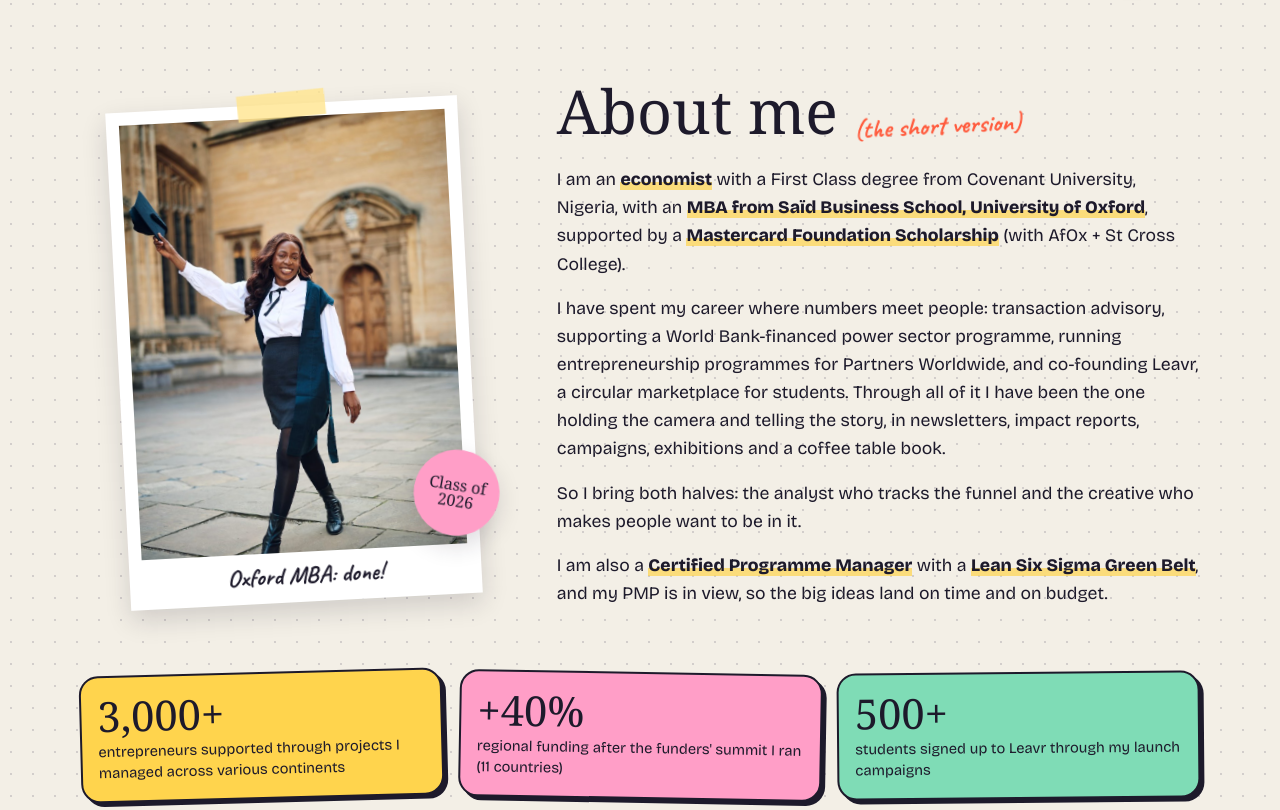
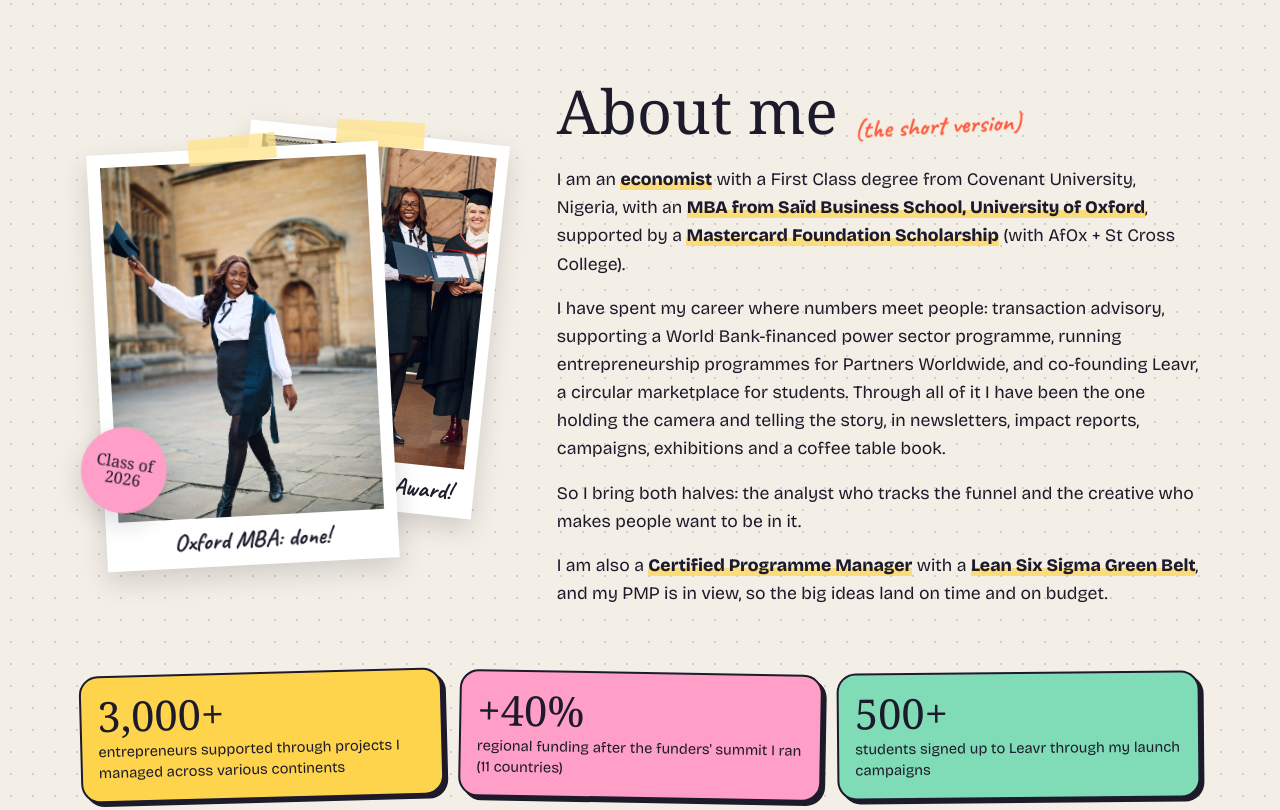
Before and after one commit to nadiahhassan/nadia-portfolio, a plain HTML site: page index.html in a window 1280 px wide. Shown: the part 645-1455 px from the top of the page. Drawn offline with nearby package versions, Linux system fonts and the light colour scheme; a web font is replaced by a local one.

Commit message:
Add Dean's Commendation Award photo behind the graduation photo in About me
Co-Authored-By: Claude Opus 5.5 <noreply@anthropic.com>
Claude-Session: https://claude.ai/code/session_01U9tNewUXbhUFr1TV8hJaQH

```diff
--- a/index.html
+++ b/index.html
@@ -99,10 +99,15 @@ img.pic { width: 100%; object-fit: cover; }
 /* About */
 .about { display: grid; grid-template-columns: minmax(0, 0.8fr) minmax(0, 1.2fr); gap: 3rem; align-items: center; }
 @media (max-width: 820px) { .about { grid-template-columns: minmax(0, 1fr); } }
-.about .grad-pola { position: relative; width: min(22rem, 90%); justify-self: center; transform: rotate(-3deg); margin: 0; }
+.grad-wrap { position: relative; justify-self: center; width: min(26rem, 92%); padding-block: 1rem 0.5rem; }
+.about .grad-pola { position: relative; z-index: 2; width: 74%; transform: rotate(-3deg); margin: 0; }
+.about .award-pola { position: absolute; z-index: 1; top: 0; right: 0; width: 66%; transform: rotate(6deg); margin: 0; }
+.about .award-pola img.pic { aspect-ratio: 3 / 4; object-position: 21% 40%; }
+.about .award-pola figcaption { text-align: right; padding-right: 0.6rem; }
+.about .award-pola:hover { transform: rotate(0) scale(1.03); z-index: 3; }
 .about .grad-pola:hover { transform: rotate(0) scale(1.03); }
 .grad-pola img.pic { aspect-ratio: 3 / 4; object-position: 50% 30%; }
-.grad-pola .badge { top: auto; bottom: 3.6rem; right: -1.4rem; width: 5.4rem; background: var(--pink); }
+.grad-pola .badge { top: auto; bottom: 3.6rem; right: auto; left: -1.4rem; width: 5.4rem; background: var(--pink); }
 .about-text { min-width: 0; }
 .about-text .head { margin-bottom: 1.2rem; }
 .about-text p { margin: 0 0 1rem; max-width: 60ch; font-size: 1.1rem; }
@@ -122,7 +127,7 @@ img.pic { width: 100%; object-fit: cover; }
 .nums b { font: 400 clamp(2rem, 4vw, 2.6rem)/1 var(--display); font-variant-numeric: tabular-nums; }
 .nums span { font-size: 0.92rem; line-height: 1.4; }
 
-@media (max-width: 480px) { .work .badge { right: -0.2rem; } .grad-pola .badge { right: -0.4rem; } }
+@media (max-width: 480px) { .work .badge { right: -0.2rem; } .grad-pola .badge { left: -0.4rem; } }
 
 /* Video cover */
 .video { position: relative; display: block; color: #fff; text-decoration: none; }
@@ -331,11 +336,17 @@ footer { padding-block: 1.4rem; display: flex; flex-wrap: wrap; justify-content:
 
 <section class="block gutter" aria-labelledby="about-h">
   <div class="inner about">
-    <figure class="pola grad-pola">
-      <img class="pic" src="img/oxford.jpg" alt="Nadia in graduation dress, waving her mortarboard in an Oxford quad">
-      <figcaption>Oxford MBA: done!</figcaption>
-      <span class="badge">Class of 2026</span>
-    </figure>
+    <div class="grad-wrap">
+      <figure class="pola award-pola">
+        <img class="pic" src="img/deans-award.jpg" alt="Nadia receiving the Dean's Commendation Award at the Sheldonian Theatre, Oxford">
+        <figcaption>Dean's Award!</figcaption>
+      </figure>
+      <figure class="pola grad-pola">
+        <img class="pic" src="img/oxford.jpg" alt="Nadia in graduation dress, waving her mortarboard in an Oxford quad">
+        <figcaption>Oxford MBA: done!</figcaption>
+        <span class="badge">Class of 2026</span>
+      </figure>
+    </div>
     <div class="about-text">
       <div class="head"><h2 id="about-h">About me</h2><span class="hand">(the short version)</span></div>
       <p>I am an <strong>economist</strong> with a First Class degree from Covenant University, Nigeria, with an <strong>MBA from Saïd Business School, University of Oxford</strong>, supported by a <strong>Mastercard Foundation Scholarship</strong> (with AfOx + St Cross College).</p>
```
Also changed, not shown: img/deans-award.jpg (added).
